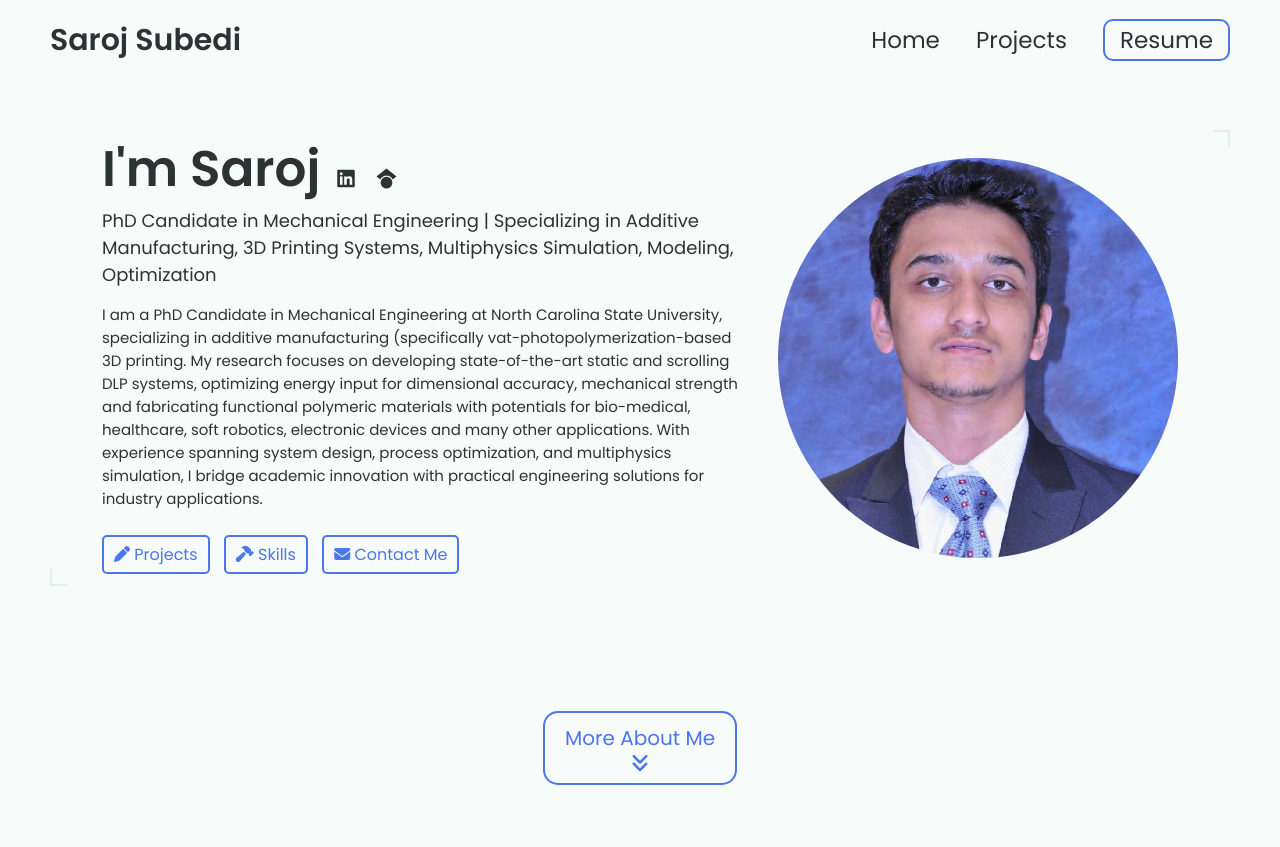
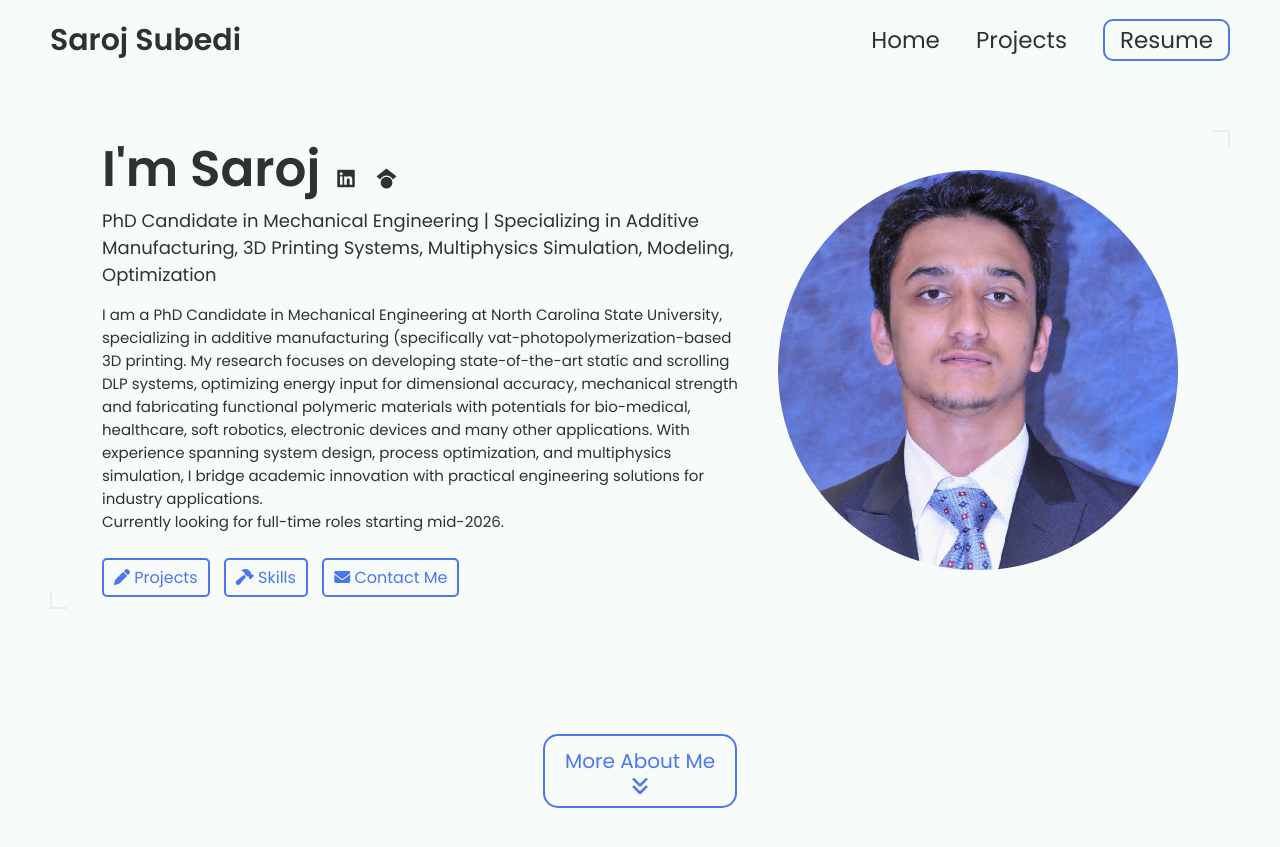
Before and after one commit to subedi-saroj/subedi-saroj.github.io, a Jekyll site: the page built from index.html, in a window 1280 px wide and 900 px high. Shown: the top 847 px of the window. Built offline with Jekyll 4.4.1, drawn with Linux system fonts in a browser that asks for light colours.

Commit message:
Update description in _config.yml

```diff
--- a/_config.yml
+++ b/_config.yml
@@ -18,7 +18,8 @@ description: >- # dont remove this line. this will ignore all new lines until th
   I am a PhD Candidate in Mechanical Engineering at North Carolina State University, specializing in additive manufacturing (specifically vat-photopolymerization-based
   3D printing. My research focuses on developing state-of-the-art static and scrolling DLP systems, optimizing energy input for dimensional accuracy, mechanical strength and
   fabricating functional polymeric materials with potentials for bio-medical, healthcare, soft robotics, electronic devices and many other applications. With experience spanning system design,
-  process optimization, and multiphysics simulation, I bridge academic innovation with practical engineering solutions for industry applications.
+  process optimization, and multiphysics simulation, I bridge academic innovation with practical engineering solutions for industry applications. <br>
+  Currently looking for full-time roles starting mid-2026.
 
 # Place your profile image in /assets/images/profile-image/folder and edit the file name
 profile_image: /assets/images/profile-image/image.jpg
```
